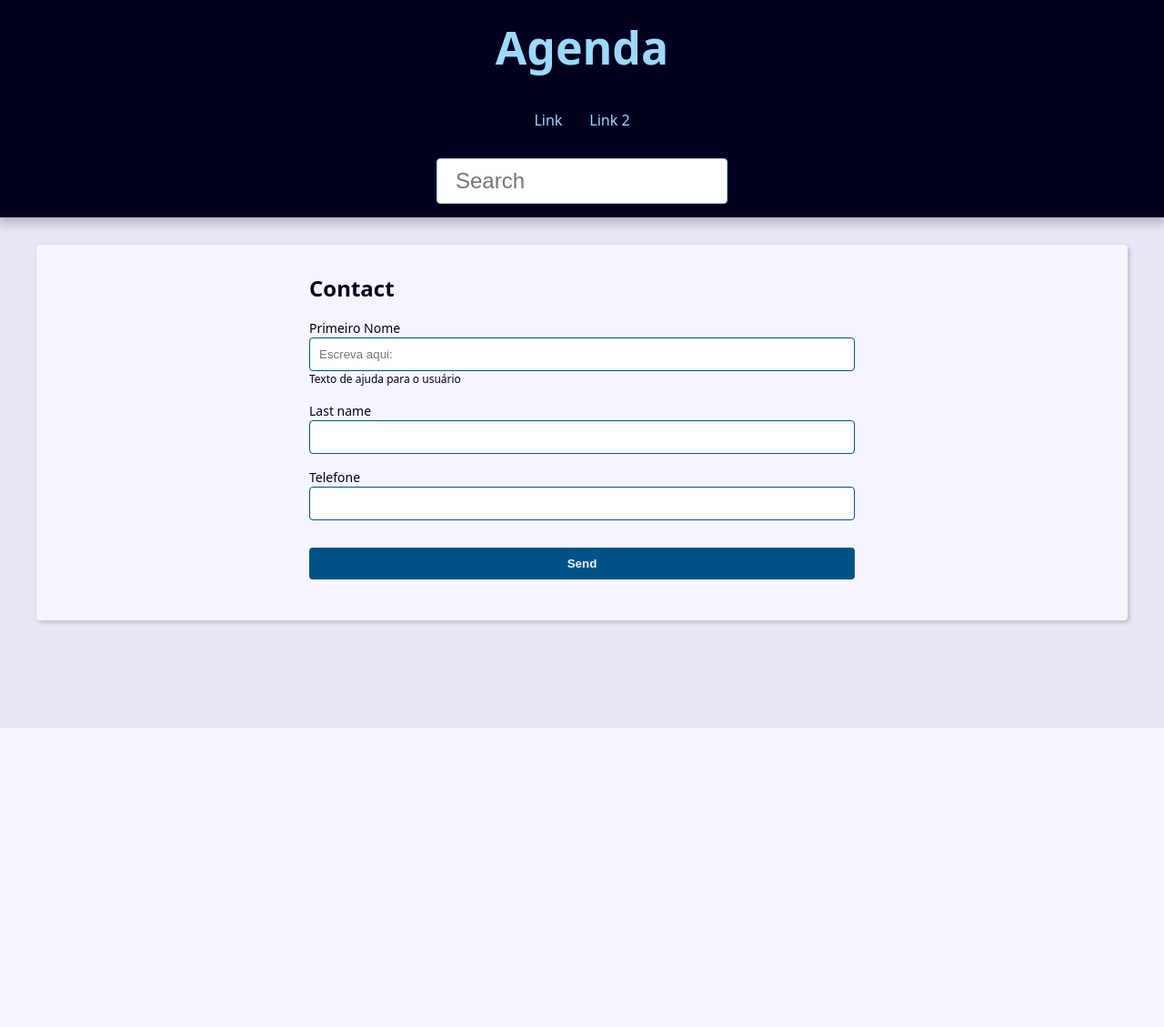
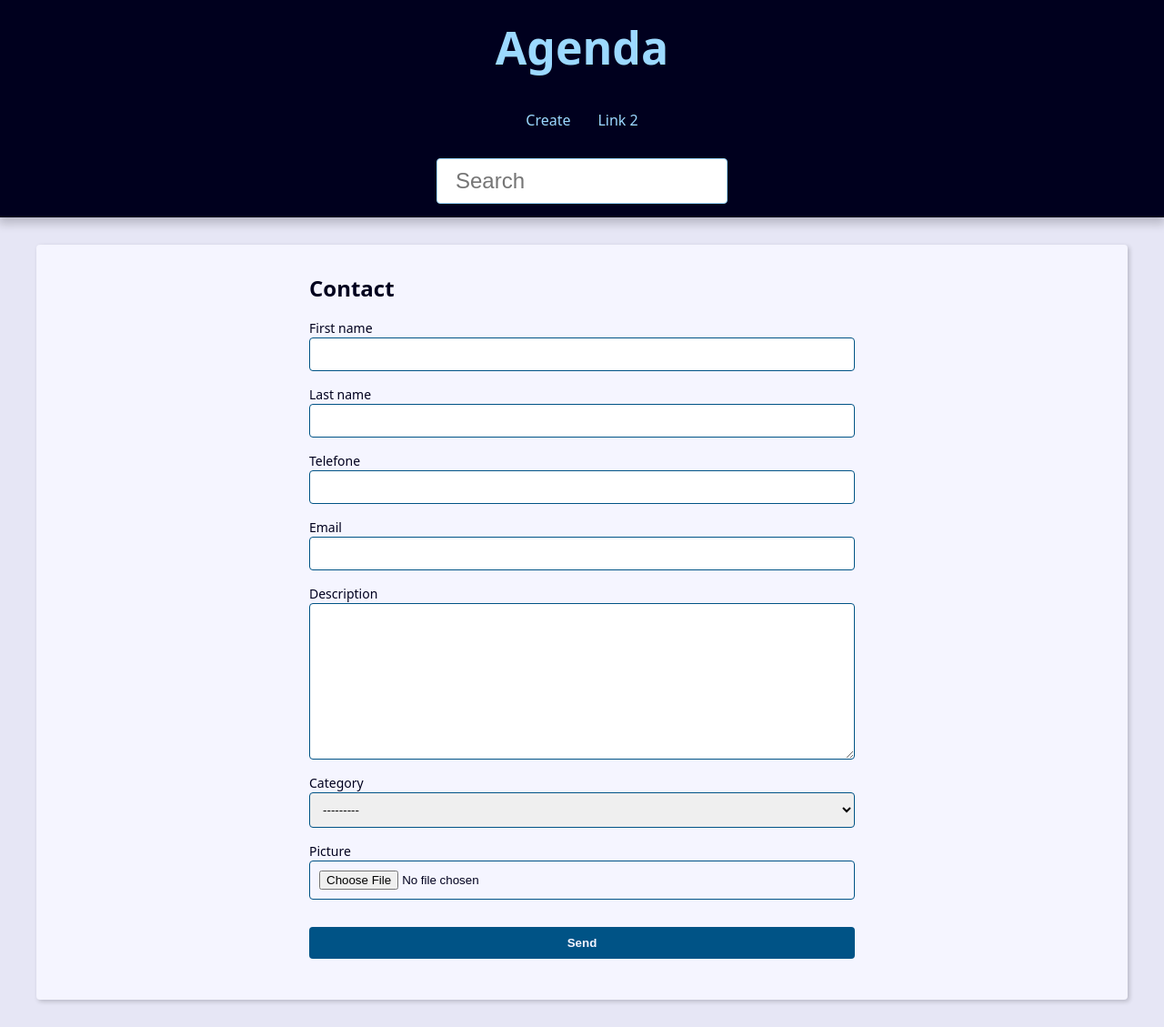
Before and after one commit to leovoltz/django-agenda-project, a Django app: page /contact/create/ in a window 1280 px wide. Shown: the whole page at 91% size. Before the commit the page ends 800 px from the top, so only its background shows below. Run offline with Django 3.2, Linux system fonts and the light colour scheme; data that the repository does not hold is empty.

Commit message:
adicionado a possibilidade de excluir e adicionar contatos, ajustado forms e introduzido imagens aos contatos

```diff
--- a/base_static/global/css/style.css
+++ b/base_static/global/css/style.css
@@ -312,3 +312,23 @@
   filter: brightness(80%);
   box-shadow: 0 0 5px var(--link-dark-color);
 }
+
+.contact-links {
+  margin-block: calc(var(--small-font-size) * 2);
+  display: flex;
+  align-items: center;
+  gap: 0 var(--spacing);
+}
+
+.btn-link {
+  font-size: var(--small-font-size);
+  text-decoration: none;
+  font-weight: bold;
+  padding: 1rem;
+  display: block;
+  line-height: var(--small-font-size);
+}
+
+.btn-delete {
+  background: tomato;
+}
--- a/base_templates/global/partials/_header.html
+++ b/base_templates/global/partials/_header.html
@@ -8,8 +8,8 @@
     <nav class="menu">
       <ul class="menu-list">
         <li class="menu-item">
-          <a href="" class="menu-link">
-            Link
+          <a href="{% url "contact:create" %}" class="menu-link">
+            Create
           </a>
         </li>
         <li class="menu-item">
--- a/contact/forms.py
+++ b/contact/forms.py
@@ -4,35 +4,21 @@ from . import models
 
 
 class ContactForm(forms.ModelForm):
-    first_name = forms.CharField(
-        widget=forms.TextInput(
+    picture = forms.ImageField(
+        widget=forms.FileInput(
             attrs={
-                'placeholder': 'Escreva aqui:'
+                'accept': 'image/*',
             }
-        ),
-        label='Primeiro Nome',
-        help_text='Texto de ajuda para o usuário',
+        )
     )
-
-    def __ini__(self, *args, **kwargs):
-        super().__init__(*args, **kwargs)
-
-        # self.fields['first_name'].widget.attrs.update({
-        #     'placeholder': 'Escreva aqui:'
-        # })
 
     class Meta:
         model = models.Contact
         fields = (
-            'first_name', 'last_name', 'phone'
+            'first_name', 'last_name', 'phone',
+            'email', 'description', 'category',
+            'picture',
             )
-        # widgets = {
-        #     'first_name': forms.TextInput(
-        #         attrs={
-        #             'class': 'classe-a classe-b'
-        #         }
-        #     )
-        # }
 
     def clean(self):
         cleaned_data = self.cleaned_data
@@ -47,16 +33,6 @@ class ContactForm(forms.ModelForm):
             self.add_error('first_name', msg)
             self.add_error('last_name', msg)
 
-        self.add_error(
-            'first_name',
-            ValidationError(
-                'Mensagem de erro',
-                code='invalid'
-            )
-        )
-
-        return super().clean()
-
     def clean_first_name(self):
         first_name = self.cleaned_data.get('first_name')
 
--- a/contact/templates/contact/create.html
+++ b/contact/templates/contact/create.html
@@ -6,7 +6,7 @@
     <h2>Contact</h2>
 
     <form
-      action="{% url "contact:create" %}"
+      action="{{ form_action }}"
       method="POST"
       enctype="multipart/form-data"
     >
@@ -20,6 +20,12 @@
           {{ field.errors }}
           {% if field.help_text %}
             <p class="help-text">{{ field.help_text }}</p>
+          {% endif %}
+
+          {% if field.name == 'picture' and field.value.url %}
+            <div class="form-group">
+              <img src="{{ field.value.url }}" alt="">
+            </div>
           {% endif %}
         </div>
         {% endfor %}
--- a/contact/urls.py
+++ b/contact/urls.py
@@ -9,4 +9,6 @@ urlpatterns = [
 
     path('contact/<int:contact_id>/detail/', views.contact, name='contact'),
     path('contact/create/', views.create, name='create'),
+    path('contact/<int:contact_id>/update/', views.update, name='update'),
+    path('contact/<int:contact_id>/delete/', views.delete, name='delete'),
 ]
--- a/contact/views/contact_forms.py
+++ b/contact/views/contact_forms.py
@@ -1,12 +1,24 @@
-from django.shortcuts import render
+from django.shortcuts import render, redirect, get_object_or_404
+from django.urls import reverse
+
 from contact.forms import ContactForm
+from contact.models import Contact
 
 
 def create(request):
+    form_action = reverse('contact:create')
+
     if request.method == 'POST':
+        form = ContactForm(request.POST, request.FILES)
+
         context = {
-            'form': ContactForm(request.POST)
+            'form': form,
+            'form_action': form_action
         }
+
+        if form.is_valid():
+            contact = form.save()
+            return redirect('contact:update', contact_id=contact.pk)
 
         return render(
             request,
@@ -15,7 +27,8 @@ def create(request):
         )
 
     context = {
-        'form': ContactForm()
+        'form': ContactForm(),
+        'form_action': form_action,
     }
 
     return render(
@@ -23,3 +36,55 @@ def create(request):
         'contact/create.html',
         context
     )
+
+
+def update(request, contact_id):
+    contact = get_object_or_404(Contact, pk=contact_id, show=True)
+    form_action = reverse('contact:update', args=(contact_id,))
+
+    if request.method == 'POST':
+        form = ContactForm(request.POST, request.FILES, instance=contact)
+
+        context = {
+            'form': form,
+            'form_action': form_action
+        }
+
+        if form.is_valid():
+            contact = form.save()
+            return redirect('contact:update', contact_id=contact.pk)
+
+        return render(
+            request,
+            'contact/create.html',
+            context
+        )
+
+    context = {
+        'form': ContactForm(instance=contact),
+        'form_action': form_action,
+    }
+
+    return render(
+        request,
+        'contact/create.html',
+        context
+    )
+
+
+def delete(request, contact_id):
+    contact = get_object_or_404(Contact, pk=contact_id, show=True)
+    confirmation = request.POST.get('confirmation', 'n')
+
+    if confirmation == 'yes':
+        contact.delete()
+        return redirect('contact:index')
+
+    return render(
+        request,
+        'contact/contact.html',
+        {
+            'contact': contact,
+            'confirmation': confirmation,
+        }
+    )
```
Also changed, not shown: contact/templates/contact/contact.html (+23 -2 lines). Lines whose indentation alone changed are shown as unchanged.
